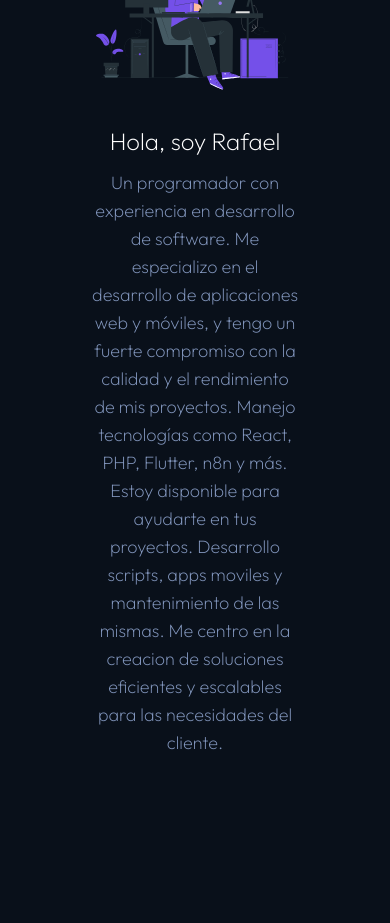
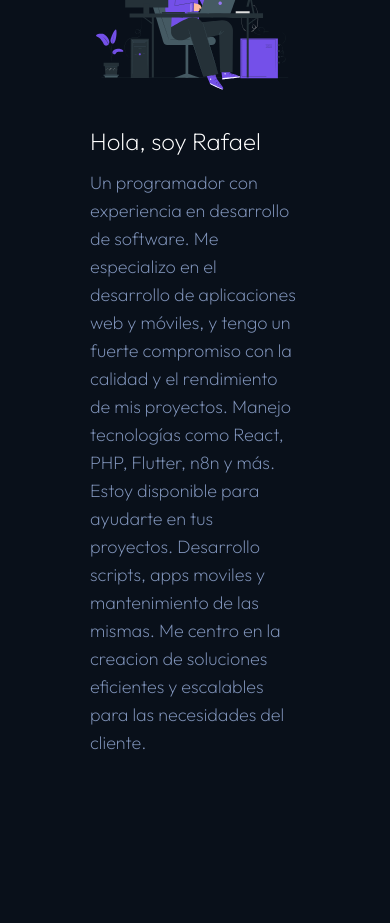
Before and after one commit to ORDRafael/mi-portafolio, a Next.js app: page / in a window 390 px wide. Shown: the part 5780-6703 px from the top of the page. Built offline with nearby package versions, Linux system fonts and the light colour scheme.

Commit message:
Cambio a text left

```diff
--- a/src/app/components/AboutMe/AboutMeItems.tsx
+++ b/src/app/components/AboutMe/AboutMeItems.tsx
@@ -48,8 +48,8 @@ export default function AboutMeItems ({ title, description} : AboutMeProps) {
                     )}
                 </div>
                 <div className="flex flex-col justify-center mt-6 md:mt-0">
-                    <h3 className='text-white text-2xl md:text-3xl font-medium text-center md:text-left'>{title}</h3>
-                    <p className='text-[#8296BD] font-medium text-lg md:text-xl text-center md:text-left mt-3'>{description}</p>
+                    <h3 className='text-white text-2xl md:text-3xl font-medium text-left md:text-left'>{title}</h3>
+                    <p className='text-[#8296BD] font-medium text-lg md:text-xl text-left md:text-left mt-3'>{description}</p>
                 </div>
             </div>
         </div>
```
